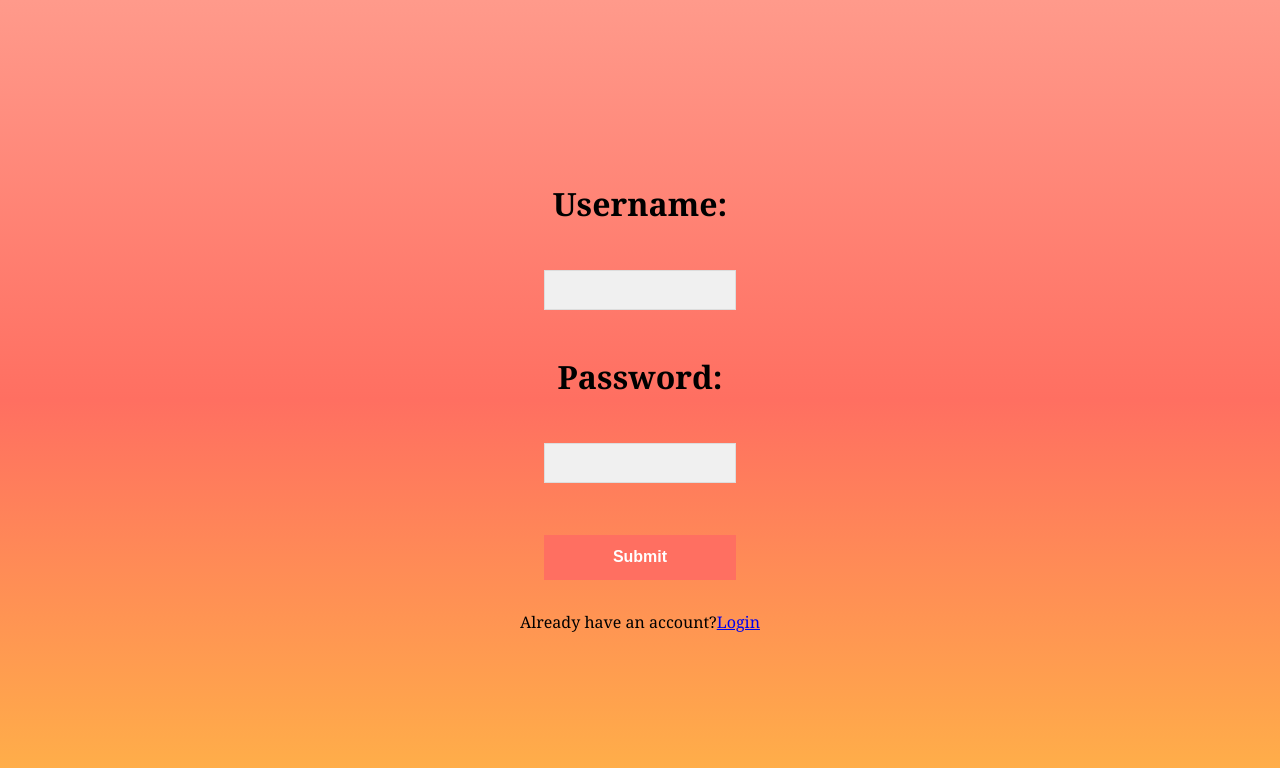
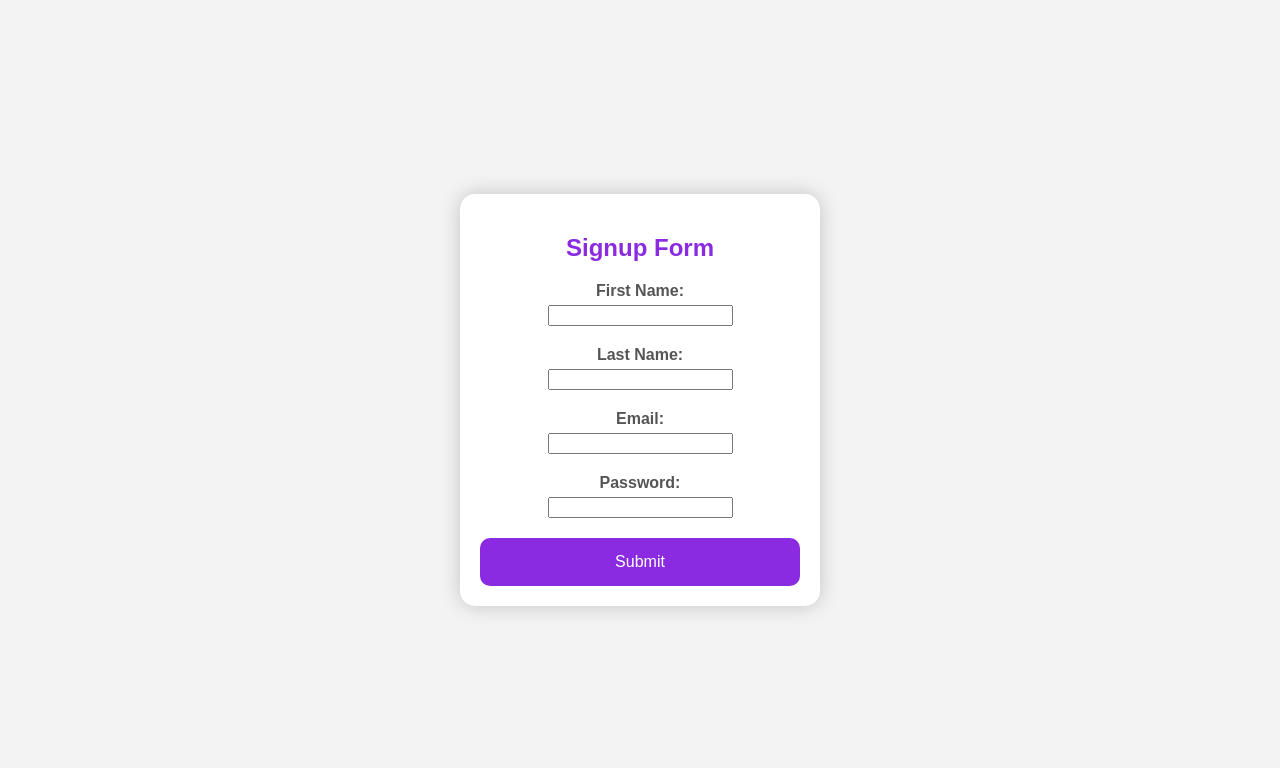
Before and after one commit to tanvichoudharyy/miniproj, a React (Create React App) app in the folder project/: page / in a window 1280 px wide. Shown: the top 768 px of the page. Built offline with nearby package versions, Linux system fonts and the light colour scheme.

Commit message:
api for login and signup added

```diff
--- a/project/package.json
+++ b/project/package.json
@@ -9,6 +9,7 @@
     "@testing-library/jest-dom": "^5.17.0",
     "@testing-library/react": "^13.4.0",
     "@testing-library/user-event": "^13.5.0",
+    "axios": "^1.7.3",
     "react": "^18.3.1",
     "react-dom": "^18.3.1",
     "react-router": "^6.25.1",
@@ -22,6 +23,7 @@
     "test": "react-scripts test",
     "eject": "react-scripts eject"
   },
+
   "eslintConfig": {
     "extends": [
       "react-app",
--- a/project/src/App.js
+++ b/project/src/App.js
@@ -1,7 +1,7 @@
 import './App.css';
 import { Routes, Route } from "react-router-dom"
 import Dashboard from './common/dashboard/Dashboard';
-import Signup from "./components/Signup";
+import { Signup } from "./components/Signup";
 import Login from './components/Login';
 
 function App() {
--- a/project/src/common/login.css
+++ b/project/src/common/login.css
@@ -1,110 +1,52 @@
 body {
+  font-family: Arial, sans-serif;
+  background-color: #f3f3f3;
   margin: 0;
   padding: 0;
   display: flex;
   justify-content: center;
   align-items: center;
-  min-height: 100vh;
-  font-family: 'Georgia', serif;
-  background: linear-gradient(to bottom, #ff9a8b, #ff6f61, #ffb347);
+  height: 100vh;
 }
 
 .main {
-  width: 350px;
-  height: 500px;
-  background: url("https://doc-08-2c-docs.googleusercontent.com/docs/securesc/68c90smiglihng9534mvqmq1946dmis5/fo0picsp1nhiucmc0l25s29respgpr4j/1631524275000/03522360960922298374/03522360960922298374/1Sx0jhdpEpnNIydS4rnN4kHSJtU1EyWka?e=view&authuser=0&nonce=gcrocepgbb17m&user=03522360960922298374&hash=tfhgbs86ka6divo3llbvp93mg4csvb38") no-repeat center/cover;
-  border-radius: 10px;
-  box-shadow: 0 4px 10px rgba(0, 0, 0, 0.5);
-  overflow: hidden;
-  position: relative;
+  background-color: #fff;
+  border-radius: 15px;
+  box-shadow: 0 0 20px rgba(0, 0, 0, 0.2);
+  padding: 20px;
+  width: 320px; /* Slightly wider for more space */
 }
 
-#chk {
-  display: none;
+h2 {
+  color: #8A2BE2; /* Purple color */
+  margin-bottom: 20px;
+  text-align: center;
 }
 
-.login {
-  position: absolute;
-  width: 100%;
-  height: 100%;
-  transition: transform 0.8s ease-in-out;
-}
-
-.login {
-  background: #fff;
-  border-radius: 0;
-  transform: translateY(-180px);
-}
-
-.login label {
-  color: #000;
-  font-size: 1.8em;
-  font-weight: bold;
-  display: flex;
-  justify-content: center;
-  align-items: center;
-  margin-top: 50px;
-  transition: transform 0.8s ease-in-out;
-}
-
-#chk:checked ~ .login {
-  transform: translateY(-500px);
-}
-
-#chk:checked ~ .login label {
-  transform: scale(1);
+.form-group {
+  margin-bottom: 20px; /* Increased margin for better spacing */
 }
 
 label {
-  color: #000;
-  font-size: 2em;
+  display: block;
+  margin-bottom: 5px;
+  color: #555;
   font-weight: bold;
-  display: flex;
-  justify-content: center;
-  align-items: center;
-  margin: 30px;
-  cursor: pointer;
-  transition: transform 0.5s ease-in-out, color 0.5s ease-in-out;
 }
 
-input {
-  width: 80%;
-  height: 40px;
-  background: #f0f0f0;
-  margin: 15px auto;
-  padding: 0 10px;
-  border: 1px solid #ddd;
-  border-radius: 0;
-  color: #000;
-  font-size: 1em;
-  box-sizing: border-box;
+button[type="submit"] {
+  padding: 15px;
+  border-radius: 10px;
+  border: none;
+  background-color: #8A2BE2; /* Purple color */
+  color: white;
+  cursor: pointer;
+  width: 100%;
+  font-size: 16px;
+  transition: background-color 0.3s, transform 0.3s; /* Added transform transition */
 }
 
-button {
-  width: 80%;
-  height: 45px;
-  margin: 15px auto;
-  color: #fff;
-  background: #ff6f61;
-  font-size: 1em;
-  font-weight: bold;
-  border: none;
-  border-radius: 0;
-  transition: background 0.2s ease-in-out;
-  cursor: pointer;
+button[type="submit"]:hover {
+  background-color: #7a26c1; /* Slightly darker purple color */
+  transform: translateY(-2px); /* Added slight lift on hover */
 }
-
-button:hover {
-  background: #ff9a8b;
-}
-
-@media (max-width: 400px) {
-  .main {
-    width: 90%;
-    height: auto;
-  }
-
-  input, button {
-    width: 90%;
-  }
-}
--- a/project/src/common/signup.css
+++ b/project/src/common/signup.css
@@ -1,23 +1,22 @@
 body {
-    font-family: Arial, sans-serif;
-    background-color: #f4f4f4;
-    display: flex;
-    justify-content: center;
-    align-items: center;
-    height: 100vh;
-    margin: 0;
+  border: 5px navy; /* Debug: Ensure correct CSS is loaded */
 }
 
-  .signup-container {
-    background-color: #fff;
+.main {
+  width: 100%;
+  max-width: 400px;
+  margin: 10 auto;
   padding: 20px;
-    border-radius: 10px;
-    box-shadow: 0 0 10px rgba(0, 0, 0, 0.1);
-    width: 300px;
+  border: 1px solid #ccc;
+  border-radius: 8px;
+  background-color: #f9f9f9;
+  box-shadow: 0 2px 4px rgba(0, 0, 0, 0.1);
 }
 
-  h2 {
+.main h2 {
+  text-align: center;
   margin-bottom: 20px;
+  font-size: 1.5em;
   color: #333;
 }
 
@@ -25,33 +24,45 @@ body {
   margin-bottom: 15px;
 }
 
-  label {
+.form-group label {
   display: block;
   margin-bottom: 5px;
-    color: #555;
+  font-weight: bold;
+  color: #333;
 }
 
-  input[type="text"],
-  input[type="email"],
-  input[type="password"] {
+.form-group input {
   width: 100%;
   padding: 10px;
   border: 1px solid #ccc;
-    border-radius: 5px;
+  border-radius: 4px;
+  font-size: 1em;
   box-sizing: border-box;
 }
 
-  button {
+.form-group input:focus {
+  border-color: #007bff;
+  outline: none;
+  box-shadow: 0 0 4px rgba(0, 123, 255, 0.25);
+}
+
+.form-group p {
+  color: red;
+  font-size: 0.8em;
+  margin-top: 5px;
+}
+
+button[type="submit"] {
   width: 100%;
-    padding: 10px;
-    background-color: #28a745;
+  padding: 10px 15px;
+  background-color: blue !important; /* Ensure this is blue */
   border: none;
-    border-radius: 5px;
+  border-radius: 4px;
   color: white;
-    font-size: 16px;
+  font-size: 1em;
   cursor: pointer;
 }
 
-  button:hover {
-    background-color: #218838;
+button[type="submit"]:hover {
+  background-color: navy !important; /* Ensure this is navy blue */
 }
--- a/project/src/components/signup.js
+++ b/project/src/components/signup.js
@@ -1,26 +1,81 @@
-import React from "react";
-import { Link } from "react-router-dom";
+import React, { useState } from "react";
+import { useNavigate } from 'react-router-dom';
+import { signup } from '../services/apiServices';
 
-const SignupPage = () => {
-  const handleSubmit = (event) => {
-    event.preventDefault();
-    alert("Signup form submitted successfully!");
+export const Signup =()=>{
+  const navigate = useNavigate();
+
+  const [formData, setFormData]=useState({
+    firstName: '',
+    lastName: '',
+    email: '',
+    password: ''
+  });
+
+  const handleSubmit = async (e) => {
+      e.preventDefault();
+      try{
+        const response=await signup(formData);
+        alert("signup successfull");
+        navigate('/login');
+      }catch(error){
+        alert("Error during Signup, please try again.");
+      }
+    };
+
+  const handleChange=(e)=>{
+        setFormData({
+          ...formData,
+          [e.target.name]:e.target.value
+    });
   };
 
   return (
-    <>
+    <div className="main">
+      <h2>Signup Form</h2>
       <form onSubmit={handleSubmit}>
-        <label htmlFor="username">Username:</label>
-        <input type="text" id="username" name="username" required /> <br />
-        <label htmlFor="password">Password:</label>
-        <input type="password" id="password" name="password" required /> <br /><br />
+        <div className="form-group">
+          <label htmlFor="first">First Name:</label>
+          <input
+            type="text"
+            id="first"
+            name="firstName"
+            value={formData.firstName}
+            onChange={handleChange}
+          />
+        </div>
+        <div className="form-group">
+          <label htmlFor="last">Last Name:</label>
+          <input
+            type="text"
+            id="last"
+            name="lastName"
+            value={formData.lastName}
+            onChange={handleChange}
+          />
+        </div>
+        <div className="form-group">
+          <label htmlFor="email">Email:</label>
+          <input
+            type="email"
+            id="email"
+            name="email"
+            value={formData.email}
+            onChange={handleChange}
+          />
+        </div>
+        <div className="form-group">
+          <label htmlFor="password">Password:</label>
+          <input
+            type="password"
+            id="password"
+            name="password"
+            value={formData.password}
+            onChange={handleChange}
+          />
+        </div>
         <button type="submit">Submit</button>
       </form>
-      <div>
-        <p>Already have an account?<Link to="/login">Login</Link></p>
-      </div>
-    </>
+    </div>
   );
 };
-
-export default SignupPage;
--- /dev/null
+++ b/project/src/services/apiServices.js
@@ -0,0 +1,18 @@
+import axios from 'axios';
+const API_BASE_URL='http://localhost:5001/api/user';
+
+const api=axios.create({
+    baseURL:API_BASE_URL,
+});
+
+export const signup=async(userData)=>{
+    try{
+        const response=await api.post('/signup',userData);
+        return response.data;
+    } catch (error){
+        console.error('error during signup:',error);
+        throw error;
+    }
+}
+
+export default api;
```
Also changed, not shown: 1 other file (tests, documents, lock files or other folders). Lines whose indentation alone changed are shown as unchanged.
